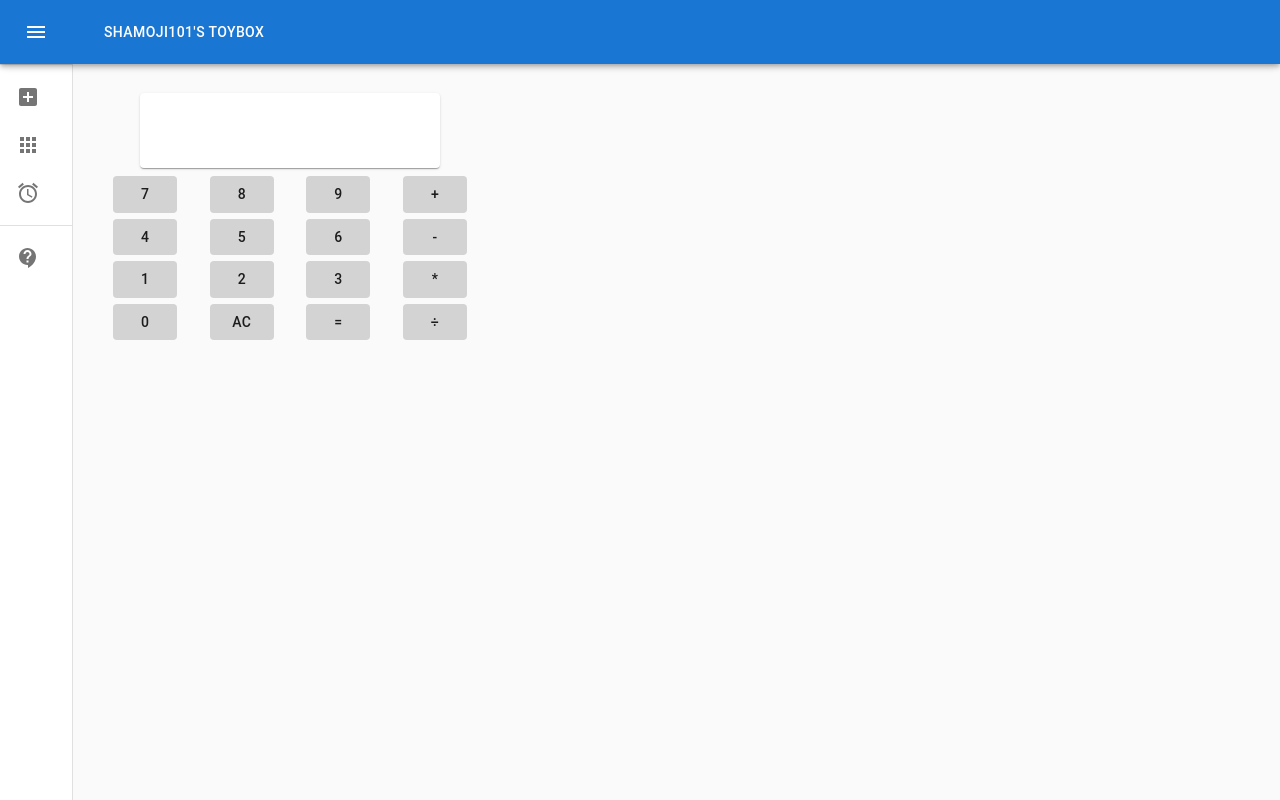
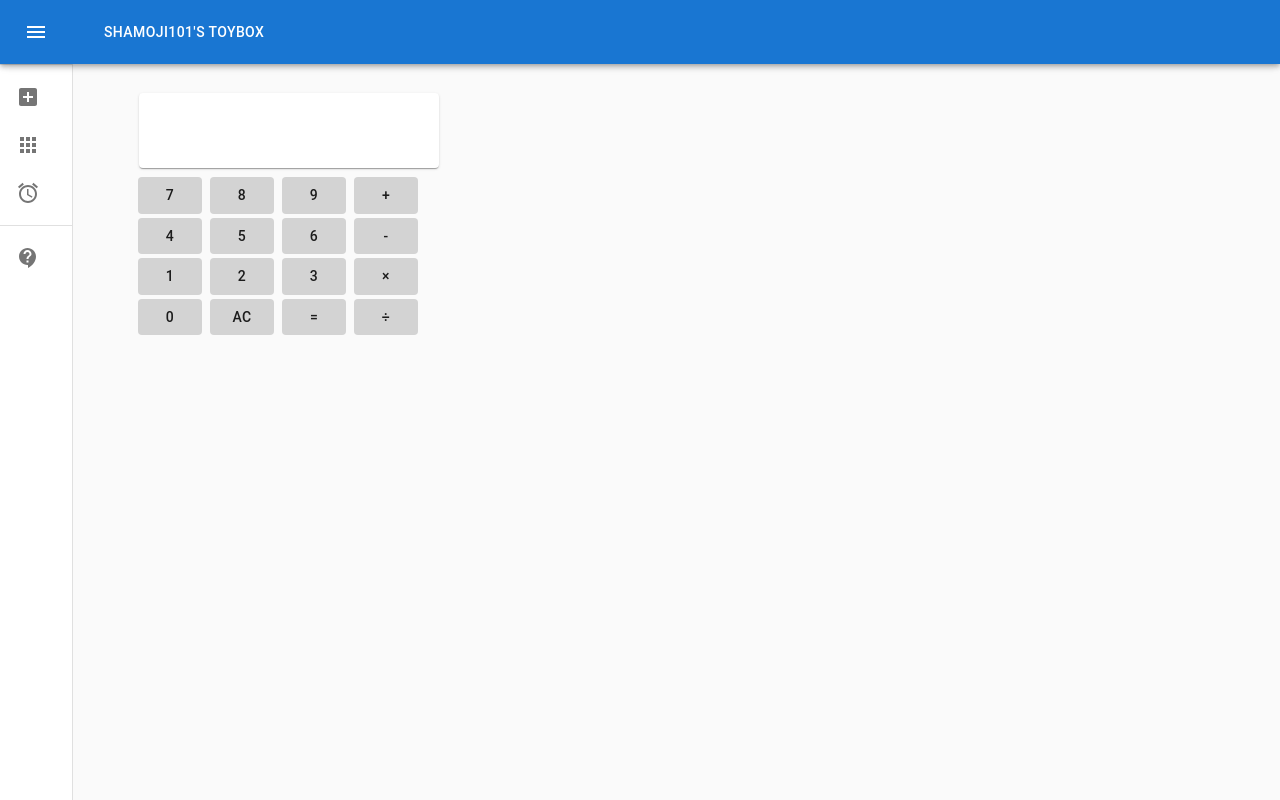
Before and after one commit to shamoji-tech/toybox, a React (Create React App) app: page /calc in a window 1280 px wide. Built offline with nearby package versions, Linux system fonts and the light colour scheme.

Commit message:
refactoring Calculator.js

```diff
--- a/package.json
+++ b/package.json
@@ -11,6 +11,7 @@
     "@testing-library/user-event": "^12.1.10",
     "connected-react-router": "^6.9.1",
     "react": "^17.0.2",
+    "react-devtools": "^4.16.0",
     "react-dom": "^17.0.2",
     "react-redux": "^7.2.4",
     "react-router-dom": "^5.2.0",
--- a/src/components/Calculator/Calculator.js
+++ b/src/components/Calculator/Calculator.js
@@ -7,12 +7,32 @@ function CalcBtn(props){
     const styles = {
         root: {
             backgroundColor: "lightgray",
-            margin: "3px",
         },
     }
     return (
         <Button style={styles.root} onClick={props.onClick}>{props.display}</Button>
     );
+}
+
+class CalculatorBtnGroup extends Component {
+    render(){
+        return (
+            <Grid container wrap="nowrap" justifyContent="center" style={{width: "370px"}} spacing={1}>
+                <Grid item>
+                    <CalcBtn display={this.props.items[0]} onClick={this.props.functions[0]}/>
+                </Grid>
+                <Grid item>
+                    <CalcBtn display={this.props.items[1]} onClick={this.props.functions[1]}/>
+                </Grid>
+                <Grid item>
+                    <CalcBtn display={this.props.items[2]} onClick={this.props.functions[2]}/>
+                </Grid>
+                <Grid item>
+                    <CalcBtn display={this.props.items[3]} onClick={this.props.functions[3]}/>
+                </Grid>
+            </Grid>
+        );
+    }
 }
 
 class Calculator extends Component {
@@ -43,8 +63,8 @@ class Calculator extends Component {
         } = this.props
         return(
             <div>
-                <Grid container item xs={4} wrap="nowrap">
-                    <Grid container justifyContent="center">
+                <Grid container wrap="nowrap" justifyContent="center" spacing={2} style={{width: "400px",}}>
+                    <Grid item >
                         <Paper style={styles.paper}>
                             <div style={styles.beforeFormula}>
                                 {displayResult ? displayFormula : ""}
@@ -55,33 +75,41 @@ class Calculator extends Component {
                         </Paper>
                     </Grid>
                 </Grid>
-                <Grid container item xs={4} wrap="nowrap">
-                    <Grid container justifyContent="center">
-                        <CalcBtn display={7} onClick={() => pushNumber(7)}/>
-                        <CalcBtn display={4} onClick={() => pushNumber(4)}/>
-                        <CalcBtn display={1} onClick={() => pushNumber(1)}/>
-                        <CalcBtn display={0} onClick={() => pushNumber(0)}/>
-                    </Grid>
-                    <Grid container justifyContent="center">
-                        <CalcBtn display={8} onClick={() => pushNumber(8)}/>
-                        <CalcBtn display={5} onClick={() => pushNumber(5)}/>
-                        <CalcBtn display={2} onClick={() => pushNumber(2)}/>
-                        <CalcBtn display={"AC"} onClick={pushAC}/>
-                    </Grid>
-                    <Grid container justifyContent="center">
-                        <CalcBtn display={9} onClick={() => pushNumber(9)}/>
-                        <CalcBtn display={6} onClick={() => pushNumber(6)}/>
-                        <CalcBtn display={3} onClick={() => pushNumber(3)}/>
-                        <CalcBtn display={"="} onClick={pushEqual}/>
-                    </Grid>
-                    <Grid container justifyContent="center">
-                        <CalcBtn display={"+"} onClick={pushPlus}/>
-                        <CalcBtn display={"-"} onClick={pushMinus} />
-                        <CalcBtn display={"*"} onClick={pushTimes}/>
-                        <CalcBtn display={"÷"} onClick={pushDiv}/>
-                    </Grid>
-
-                </Grid>
+                <CalculatorBtnGroup
+                    items={[7,8,9,"+"]}
+                    functions={[
+                        () => pushNumber(7),
+                        () => pushNumber(8),
+                        () => pushNumber(9),
+                        pushPlus,
+                ]} />
+                <CalculatorBtnGroup
+                    items={[4,5,6,"-"]}
+                    functions={[
+                        () => pushNumber(4),
+                        () => pushNumber(5),
+                        () => pushNumber(6),
+                        pushMinus,
+                    ]}
+                />
+                <CalculatorBtnGroup
+                    items={[1,2,3,"×"]}
+                    functions={[
+                        () => pushNumber(1),
+                        () => pushNumber(2),
+                        () => pushNumber(3),
+                        pushTimes,
+                    ]}
+                />
+                <CalculatorBtnGroup
+                    items={[0,"AC","=","÷"]}
+                    functions={[
+                        () => pushNumber(0),
+                        pushAC,
+                        pushEqual,
+                        pushDiv,
+                    ]}
+                />
             </div>
         );
     }
```
Also changed, not shown: 1 other file (tests, documents, lock files or other folders).
